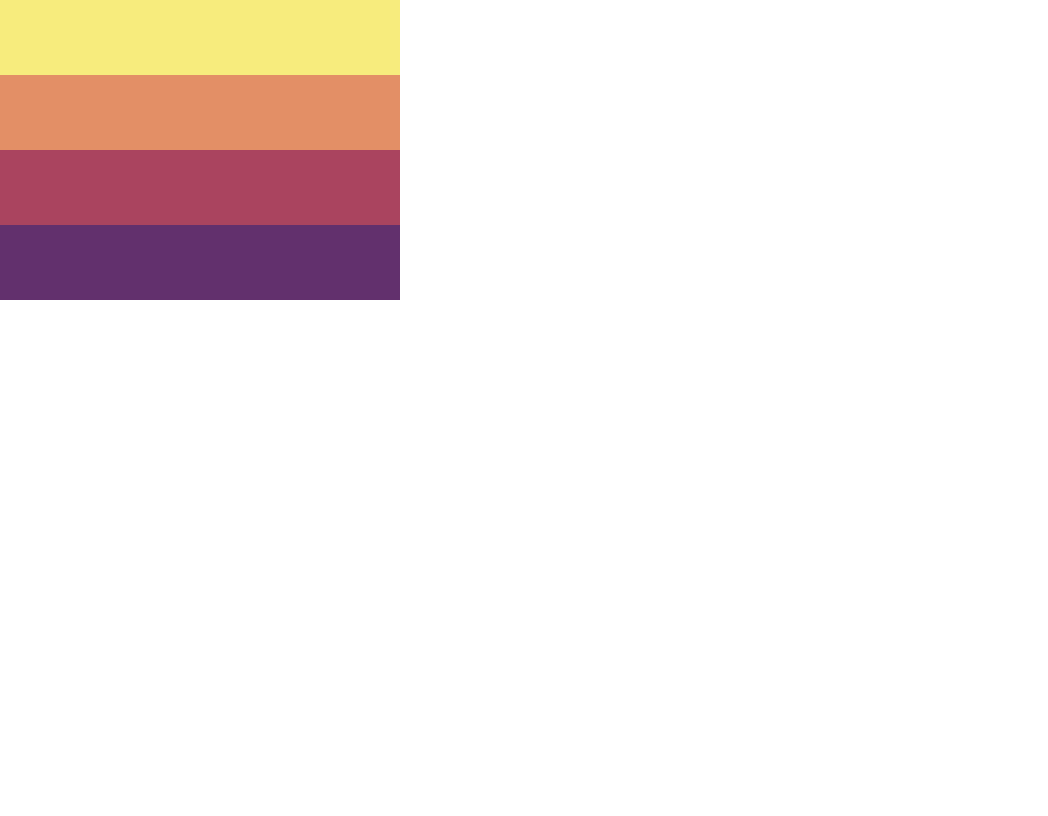
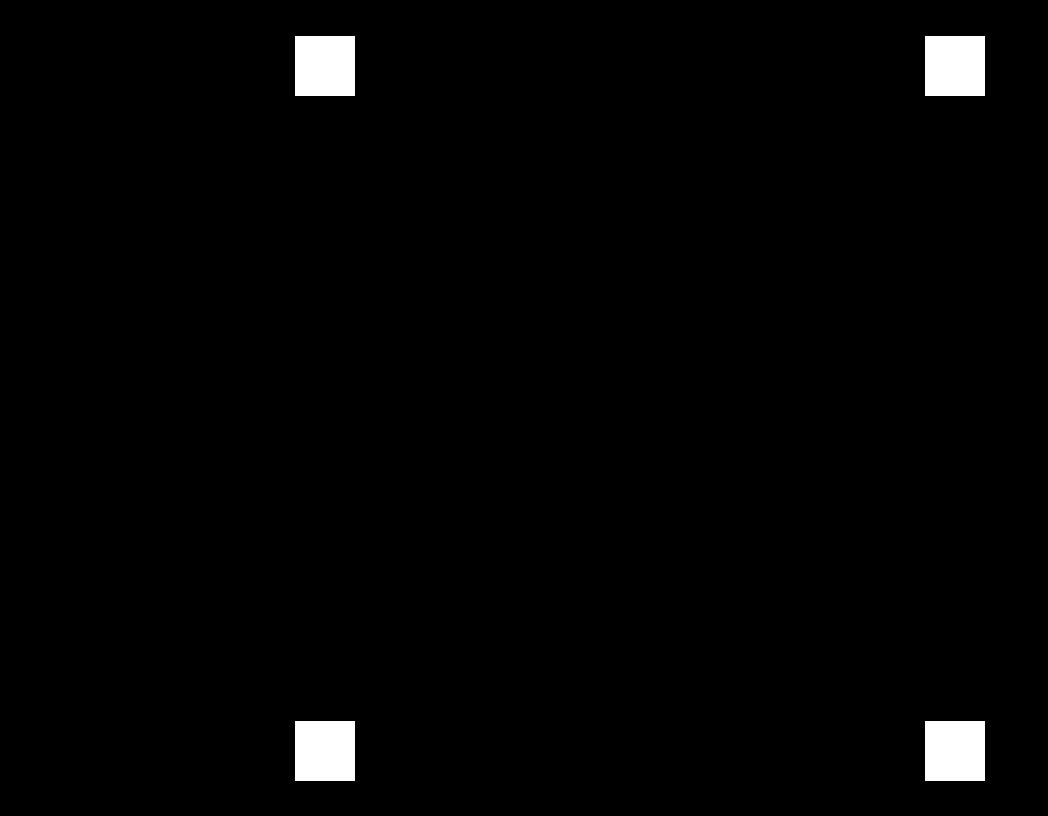
Before and after one commit to Renanbld/autoria_web, a plain HTML site: page questao1.html in a window 1280 px wide. Shown: the whole page, without its empty margins (0-1048 px from the left). Drawn offline with Linux system fonts and the light colour scheme.

Commit message:
Primeira questao da prova do 3B de AutoriaWeb

```diff
--- a/questao1.html
+++ b/questao1.html
@@ -1,50 +1,59 @@
 <!DOCTYPE html>
-<html lang="pt-br">
+<html lang="en">
 <head>
-  <meta charset="UTF-8">
-  <title></title>
     <style>
         body {
+            background-color: black;
 
-      display: flex;
 
+        }
+        .container {
+            display: grid;
+            grid-template-columns: auto auto;
+            grid-template-rows: auto auto;
+            gap: 570px;
+            justify-content: center;
             height: 100vh;
-      margin: 0;
+            align-items: center;
+
+
+
+
+
         }
+        .quadrado1 {
+            background-color: white;
+            height: 60px;
+            width: 60px;
+            gap: 20px;
 
-    .container {
-      width: 400px;
-      height: 300px;
         }
+        .quadrado2 {
+            background-color: white;
+            height: 60px;
+            width: 60px;
+            gap: 20px;
 
-    .faixa {
-      height: 75px;
-      width: 100%;
         }
-
-    .faixa1 {
-      background-color: #F7EC7D;
+        .quadrado3 {
+            background-color: white;
+            height: 60px;
+            width: 60px;
         }
-
-    .faixa2 {
-      background-color: #E38F66;
-    }
-
-    .faixa3 {
-      background-color: #AA445F;
-    }
-
-    .faixa4 {
-      background-color: #62306D;
+        .quadrado4 {
+            background-color: white;
+            height: 60px;
+            width: 60px;
         }
     </style>
 </head>
 <body>
     <div class="container">
-    <div class="faixa faixa1"></div>
-    <div class="faixa faixa2"></div>
-    <div class="faixa faixa3"></div>
-    <div class="faixa faixa4"></div>
+        <div class="quadrado1"></div>
+        <div class="quadrado2"></div>
+        <div class="quadrado3"></div>
+        <div class="quadrado4"></div>
+        </div>
     </div>
 </body>
 </html>
```
Lines whose indentation alone changed are shown as unchanged.
